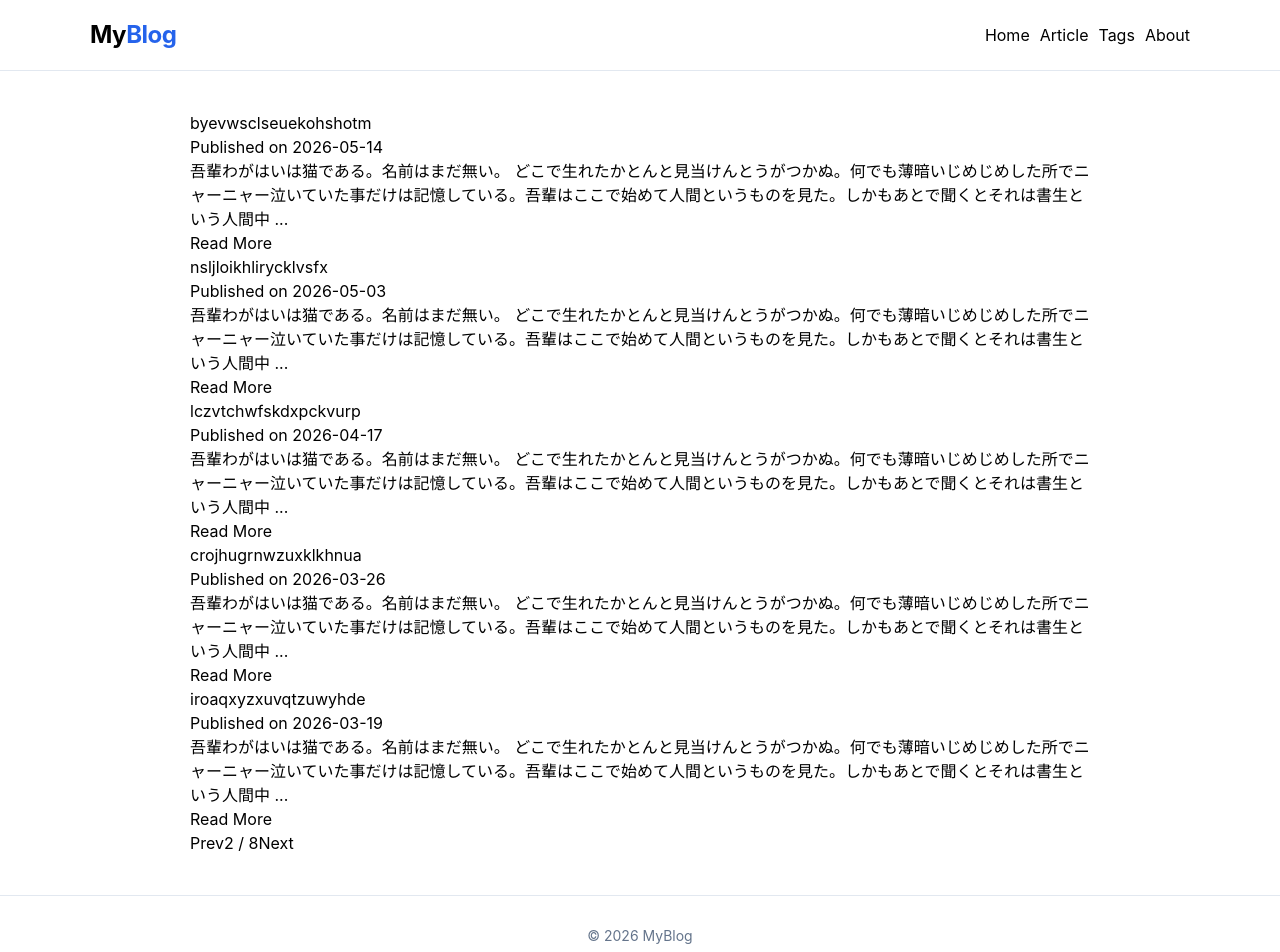
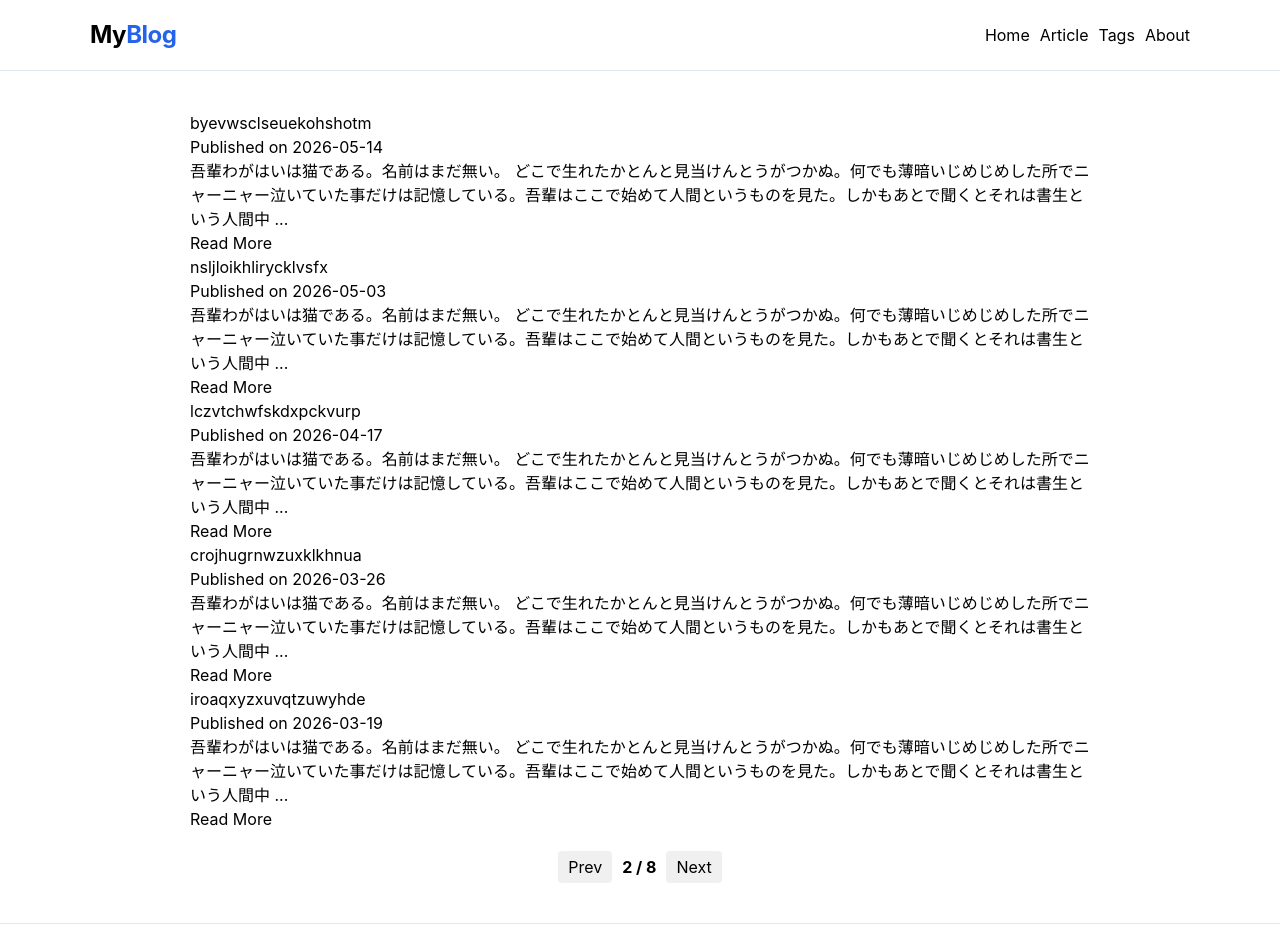
Before and after one commit to slipanchor578/escape, a Next.js app: page /page/2 in a window 1280 px wide. Shown: the top 952 px of the page. Built offline with nearby package versions, Linux system fonts and the light colour scheme.

Commit message:
pagination をtailwind化 - 内部のLinkをpaginationlinkとしてコンポーネント化

```diff
--- a/src/app/_components/footer.tsx
+++ b/src/app/_components/footer.tsx
@@ -1,8 +1,9 @@
-import Container from "../../components/container"
+import Container from '@/components/container';
+
 export default function Footer() {
   return (
     <footer className="bg-white border-t border-(--border-color)
-    py-[30px] text-center text-(--footer-color) text-sm">
+    py-7.5 text-center text-(--footer-color) text-sm">
       <Container>
         <p>&copy; 2026 MyBlog</p>
       </Container>
--- a/src/app/_components/header.tsx
+++ b/src/app/_components/header.tsx
@@ -1,14 +1,15 @@
-import Link from "next/link";
-import Container from "../../components/container";
+import Link from 'next/link';
+import Container from '@/components/container';
+
 export default function Header() {
   return (
     <header className="bg-white border-b border-(--border-color) sticky top-0 z-100">
       <Container>
-        <div className="flex justify-between items-center h-[70px]">
+        <div className="flex justify-between items-center h-17.5">
           <Link href="/" className="text-2xl font-bold tracking-[-0.5px]">
             My<span className="text-(--primary-color)">Blog</span>
           </Link>
-          <nav className="flex gap-[10px]">
+          <nav className="flex gap-2.5">
             <Link href="/">Home</Link>
             <Link href="/article">Article</Link>
             <Link href="/tag">Tags</Link>
--- a/src/app/_components/pagination.tsx
+++ b/src/app/_components/pagination.tsx
@@ -1,4 +1,4 @@
-import Link from "next/link";
+import PaginationLink from '@/components/paginationlink';
 
 type Params = {
   currentPage: number;
@@ -12,12 +12,12 @@ export default function Pagination({ currentPage, totalPage }: Params) {
   const nextHref = `/page/${currentPage + 1}`;
 
   return (
-    <div className="pagination">
-      {showPrev && <Link href={prevHref}>Prev</Link>}
-      <span>
+    <div className="flex justify-center items-center gap-2.5 mt-5">
+      {showPrev && <PaginationLink href={prevHref}>Prev</PaginationLink>}
+      <span className="font-bold">
         {currentPage} / {totalPage}
       </span>
-      {showNext && <Link href={nextHref}>Next</Link>}
+      {showNext && <PaginationLink href={nextHref}>Next</PaginationLink>}
     </div>
   );
 }
--- a/src/app/layout.tsx
+++ b/src/app/layout.tsx
@@ -1,7 +1,7 @@
 import React from 'react';
-import Container from "../components/container";
-import Header from './_components/header';
-import Footer from './_components/footer';
+import Container from '@/components/container';
+import Header from '@/app/_components/header';
+import Footer from '@/app/_components/footer';
 import './globals.css';
 
 export const metadata = {
--- /dev/null
+++ b/src/components/paginationlink.tsx
@@ -0,0 +1,12 @@
+import React from 'react';
+import Link from 'next/link';
+
+export default function PaginationLink({ href, children }: Readonly<{ href: string, children: React.ReactNode }>) {
+  return (
+    <Link href={href}
+      className="px-2.5 py-1 rounded-sm bg-[#f0f0f0] hover:text-(--primary-color)"
+    >
+      { children }
+    </Link>
+  )
+}
```
Also changed, not shown: src/app/page.tsx (+6 -5 lines).
